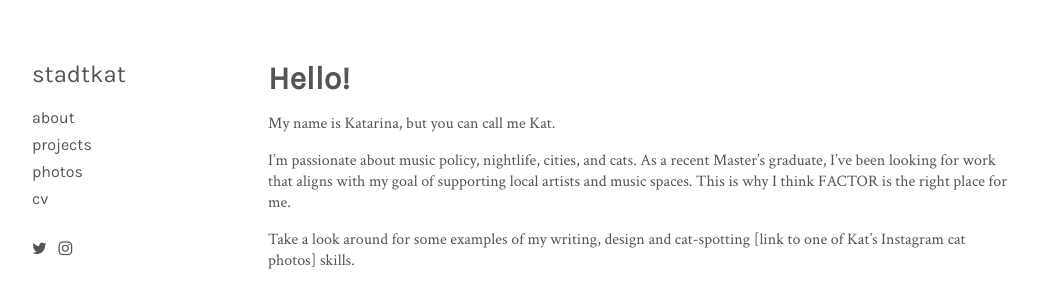
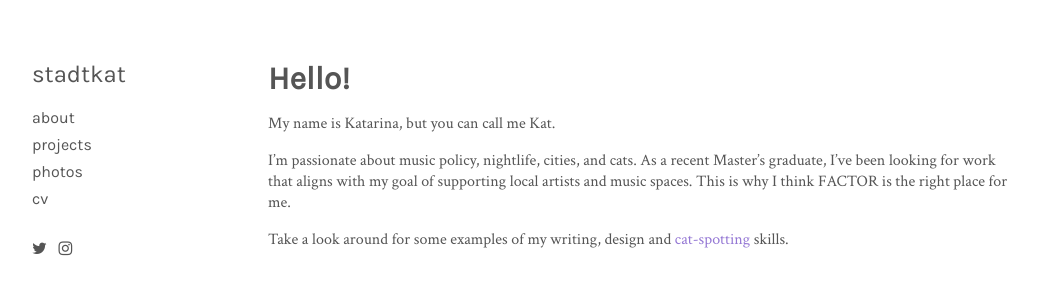
Before and after one commit to katgligo/stadtkat, a Jekyll site: the page built from index.md, in a window 1280 px wide. Shown: the top 308 px of the page, without its empty margins (32-1070 px from the left). Built offline with Jekyll 4.4.1, drawn with Linux system fonts in a browser that asks for light colours.

Commit message:
Update index.md

```diff
--- a/index.md
+++ b/index.md
@@ -12,5 +12,4 @@ Master’s graduate, I’ve been looking for work that aligns with my goal of
 supporting local artists and music spaces. This is why I think FACTOR is the
 right place for me.
 
-Take a look around for some examples of my writing, design and cat-spotting
-[link to one of Kat’s Instagram cat photos] skills.
+Take a look around for some examples of my writing, design and [cat-spotting](https://www.instagram.com/p/BIBeIyHAxFB_DMO43ryohjUrN36cCT_pOVLQaE0/?taken-by=stadtkat) skills.
```
